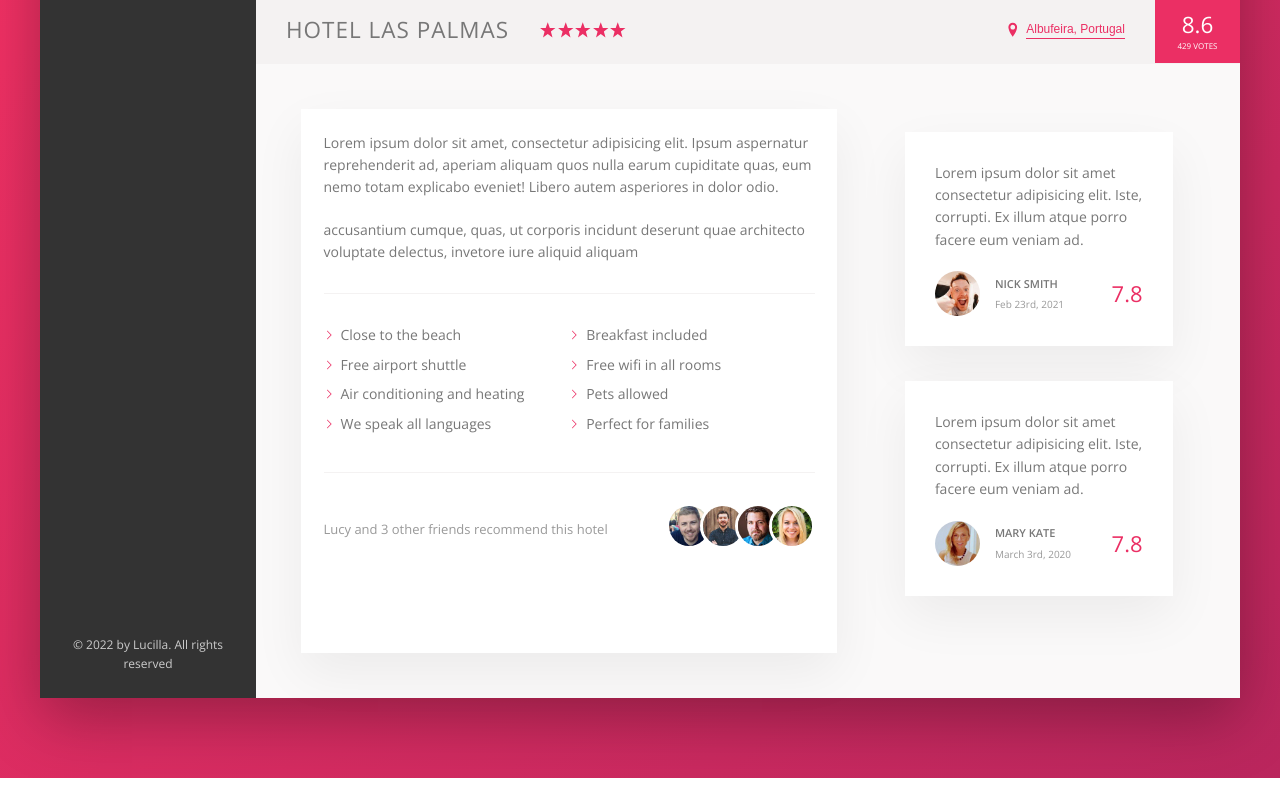
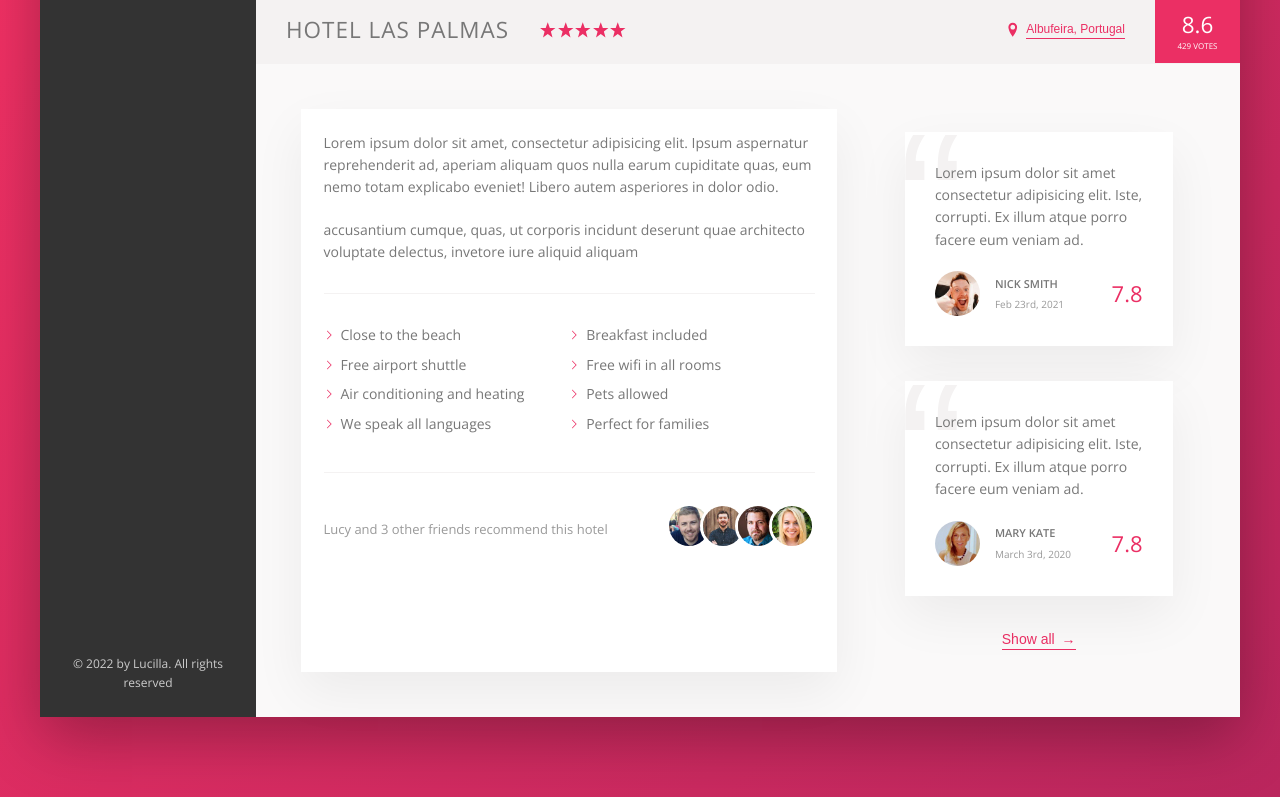
Before and after one commit to dknsapatin/Lucilla, a website: page index.html in a window 1280 px wide. Shown: the part 538-1335 px from the top of the page. Drawn offline with nearby package versions, Linux system fonts and the light colour scheme.

Commit message:
Finalized review section

```diff
--- a/index.html
+++ b/index.html
@@ -227,6 +227,8 @@
                   <div class="review__rating">7.8</div>
                 </figcaption>
               </figure>
+
+              <button class="btn-inline">Show all <span>&rarr;</span></button>
             </div>
           </div>
         </main>
--- a/sass/_components.scss
+++ b/sass/_components.scss
@@ -263,6 +263,16 @@
     outline: none;
     animation: pulsate 1s infinite;
   }
+  & span {
+    margin-left: 3px;
+    transition: all 0.2s;
+  }
+  &:hover {
+    color: var(--color-grey-dark-1);
+    span {
+      margin-left: 8px;
+    }
+  }
 }
 
 @keyframes pulsate {
@@ -351,8 +361,12 @@
   box-shadow: var(--shadow-light);
   padding: 3rem;
   margin-bottom: 3.5rem;
+  position: relative;
+  overflow: hidden;
   &__text {
     margin-bottom: 2rem;
+    z-index: 10;
+    position: relative;
   }
   &__user {
     display: flex;
@@ -382,4 +396,15 @@
     color: var(--color-primary);
     font-weight: 300;
   }
+  &::before {
+    content: "\201C";
+    position: absolute;
+    top: -2.75rem;
+    left: -0.7rem;
+    font-size: 20rem;
+    line-height: 1;
+    font-family: sans-serif;
+    z-index: 1;
+    color: var(--color-grey-light-2);
+  }
 }
--- a/sass/_layout.scss
+++ b/sass/_layout.scss
@@ -54,4 +54,5 @@
 
   display: flex;
   flex-direction: column;
+  align-items: center;
 }
```
Also changed, not shown: css/style.css.
